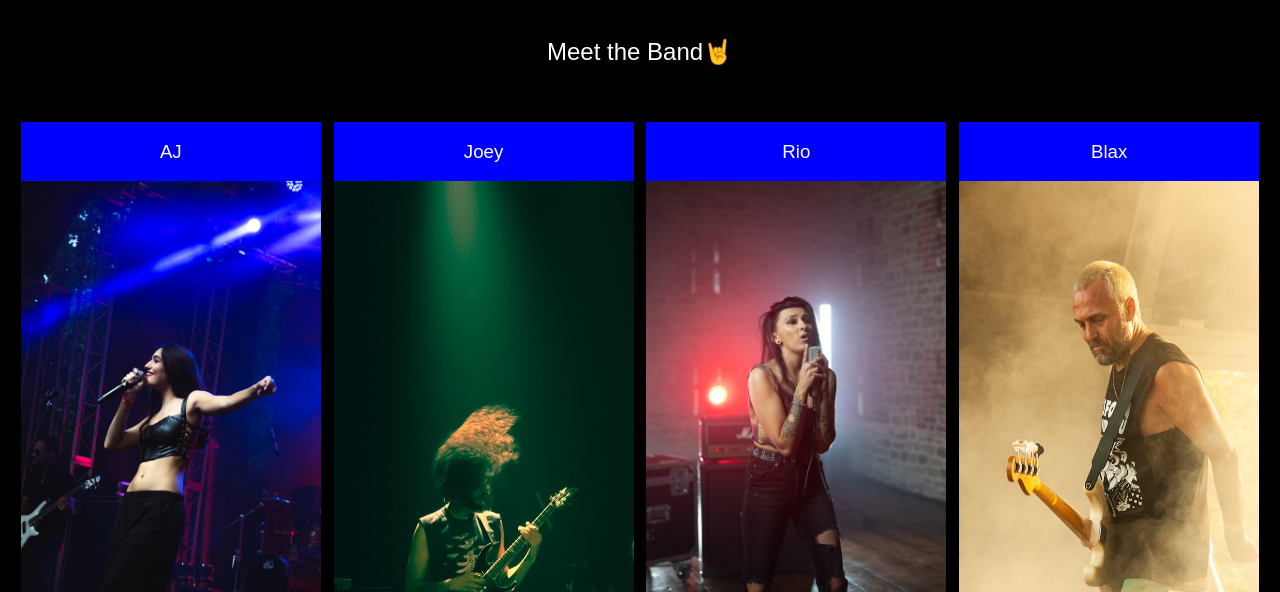
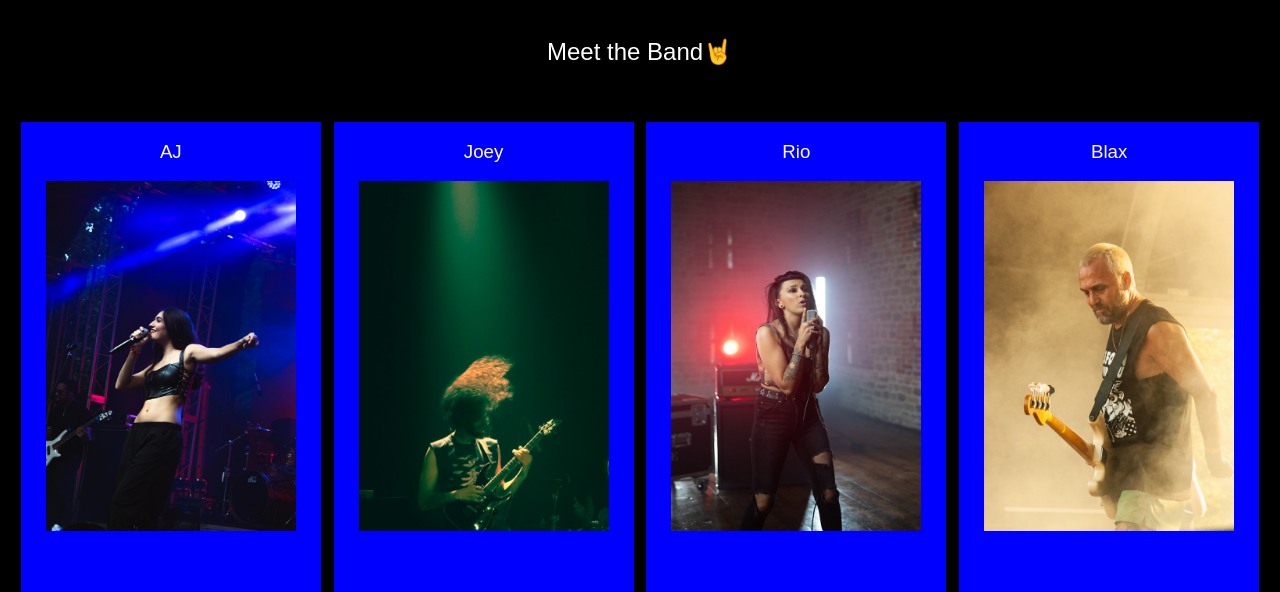
Before and after one commit to BeeGeeEss/Netlify, a plain HTML site: page band.html in a window 1280 px wide. Shown: the part 360-952 px from the top of the page. Drawn offline with Linux system fonts and the light colour scheme; a web font is replaced by a local one.

Commit message:
Website changes

```diff
--- a/band.html
+++ b/band.html
@@ -28,13 +28,13 @@
             <div class="flip-card-inner">
                <div class="flip-card-front">
                   <h3>AJ</h3>
-                  <img src="./aj.jpg" alt="Band Member AJ on stage - cast in a blue light" class="AJ" style="width:300px;height:450px"/>
+                  <img src="./aj.jpg" alt="Band Member AJ on stage - cast in a blue light" class="AJ" style="width:250px;height:350px"/>
                 </div>
               <div class="flip-card-back">
                 <h3>AJ</h3>
                 <p>Drums & Vocals</p>
                 <p>Band member since 2020</p>
-                <p>AJ Walker was discovered in 2003 by manager Richard Wallis, who signed the 14-year-old to a two-year deal. At the time she was writing pop songs and playing drums in a grunge band part time. The label wanted to make her a solo pop artist, but AJ objected to this, saying that she wanted to be part of a band and play grunge music. Thia all changed when she met Joey and Blax and moved into the metal scene.</p>
+                <p>AJ Walker was discovered at the age of 14. At the time she was writing pop songs and playing drums in a grunge band part time. The label wanted to make her a solo pop artist, but AJ objected to this, saying that she wanted to be part of a band and play grunge music. Thia all changed when she met Joey and Blax and moved into the metal scene.</p>
               </div>
             </div>
           </div>
@@ -42,7 +42,7 @@
             <div class="flip-card-inner">
                <div class="flip-card-front">
                   <h3>Joey</h3>
-                  <img src="./joey.jpg" alt="Band Member Joey on stage - cast in a green light" class="Joey" style="width:300px;height:450px"/>
+                  <img src="./joey.jpg" alt="Band Member Joey on stage - cast in a green light" class="Joey" style="width:250px;height:350px"/>
                 </div>
               <div class="flip-card-back">
                 <h3>Joey</h3>
@@ -56,7 +56,7 @@
             <div class="flip-card-inner">
                <div class="flip-card-front">
                   <h3>Rio</h3>
-                  <img src="./rio.jpg" alt="Band Member Rio on stage - cast in a red light" class="Rio" style="width:300px;height:450px"/>
+                  <img src="./rio.jpg" alt="Band Member Rio on stage - cast in a red light" class="Rio" style="width:250px;height:350px"/>
                 </div>
               <div class="flip-card-back">
                 <h3>Rio</h3>
@@ -70,7 +70,7 @@
             <div class="flip-card-inner">
                <div class="flip-card-front">
                   <h3>Blax</h3>
-                  <img src="./blax.jpg" alt="Band Member Blax on stage - cast in a yellow light" class="Blax"; style="width:300px;height:450px"/>
+                  <img src="./blax.jpg" alt="Band Member Blax on stage - cast in a yellow light" class="Blax"; style="width:250px;height:350px"/>
                 </div>
               <div class="flip-card-back">
                 <h3>Blax</h3>
--- a/style.css
+++ b/style.css
@@ -138,8 +138,8 @@ nav {
   .band-onstage {
    max-width: 100%;
    max-height: 50%;
-   max-width: 60px;
-   max-height: 30px;
+   max-width: 40px;
+   max-height: 20px;
   }
 }
 
@@ -147,7 +147,7 @@ nav {
   .band-onstage {
    max-width: 100%;
    max-height: 50%;
-   max-width: 150px;
+   max-width: 120px;
    max-height: 80px;
   }
 }
--- a/style1.css
+++ b/style1.css
@@ -1,5 +1,6 @@
 body {
   background-color: black;
+  padding-bottom: 120px;
 }
 
 /*Main header on page - larger on home page - responsive*/
@@ -110,19 +111,19 @@ nav {
   width: 100%;
 }
 
-.flip-card1 {
+.AJ {
   flex: 1;
 }
 
-.flip-card2 {
+.Joey {
   flex: 1;
 }
 
-.flip-card3 {
+.Rio {
   flex: 1;
 }
 
-.flip-card4{
+.Blax {
   flex: 1;
 }
 
@@ -134,11 +135,19 @@ nav {
   }
 }
 
+/*Ensure sections fill up the screen on larger screens*/
+@media (min-width: 800px) {
+ .flex-container {
+  flex-direction: row;
+  width: 100%;
+ }
+}
+
 /* The flip card container - set the width and height to whatever you want. We have added the border property to demonstrate that the flip itself goes out of the box on hover (remove perspective if you don't want the 3D effect */
 .flip-card {
   background-color: transparent;
   width: 300px;
-  height: 450px;
+  height: 600px;
   /*border: 1px solid #f1f1f1;*/
   perspective: 1000px; /* Remove this if you don't want the 3D effect */
 }
@@ -187,9 +196,10 @@ footer {
   font-style: normal;
   text-align: center;
   color: white;
-  position: block;
+  position: relative;
   left: 0;
   bottom: 0;
   width:100%;
   height: 100px;
+  margin-top: 100px;
 }
```
Also changed, not shown: index.html (+1 -1 lines).
